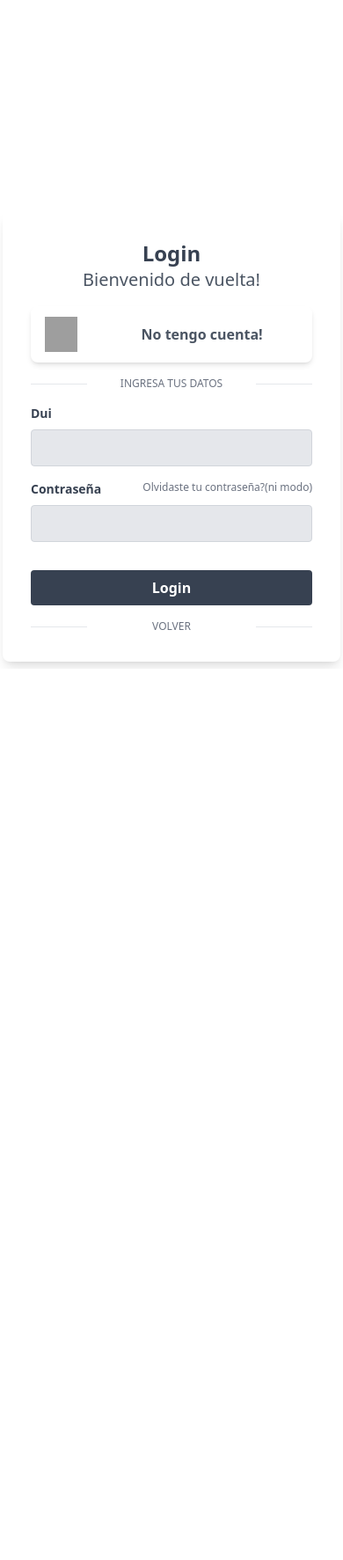
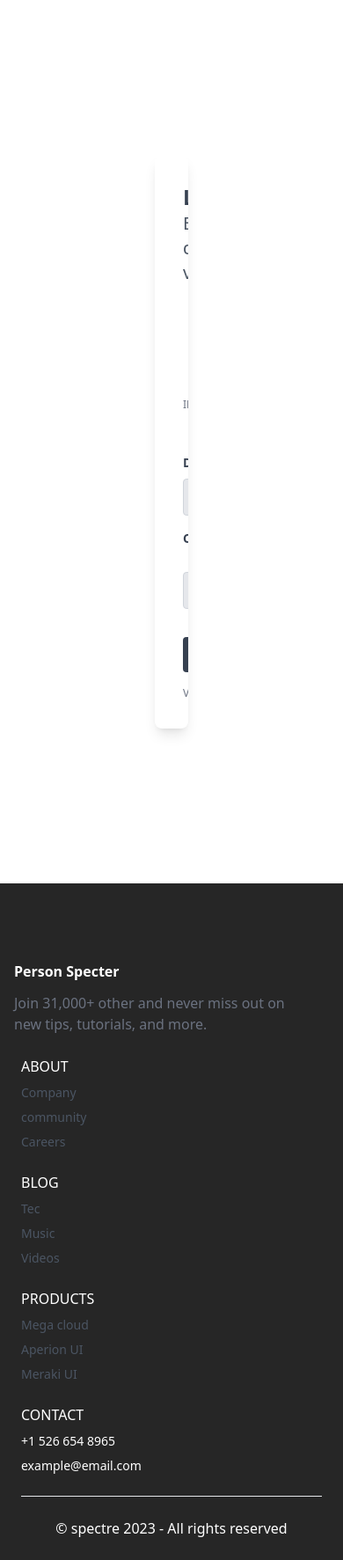
Before and after one commit to Andrewo083/Astro-salesianum, a PHP site: page /src/Login.html in a window 390 px wide. Shown: the part 84-1857 px from the top of the page at 88% size. Before the commit the page ends 843 px from the top, so only its background shows below. Run offline with PHP 8.4, Linux system fonts and the light colour scheme; style sheets or scripts are compiled from the project's sources; grey boxes are pictures that could not be loaded.

Commit message:
login y profile bien
rutas bien

```diff
--- a/src/Login.html
+++ b/src/Login.html
@@ -4,12 +4,12 @@
     <meta charset="UTF-8">
     <meta name="viewport" content="width=device-width, initial-scale=1.0">
     <title>Login</title>
-    <link rel="stylesheet" href="./output.css">
+    <link rel="stylesheet" href="../Public/tailwind.css">
 </head>
-<body>
+<body >
 
     <!-- component -->
-<!-- follow me on twitter @asad_codes -->
+
 
 <div>
 <section class="relative mx-auto">
@@ -61,16 +61,16 @@
 </section>
 
     <!-- component -->
-<div class="pt-60">
+<div class="p-44">
 <div class="flex bg-white rounded-lg shadow-lg overflow-hidden mx-auto max-w-sm lg:max-w-4xl">
-        <div class="hidden lg:block lg:w-1/2 bg-cover max-h-full" style=" background-image:url('./rm.jpeg') "></div>
+        <div class="hidden lg:block lg:w-1/2 bg-cover max-h-full" style=" background-image:url('../img/ricaldepo.jpeg') "></div>
         <div class="w-full p-8 lg:w-1/2">
             <h2 class="text-2xl font-semibold text-gray-700 text-center">Login</h2>
             <p class="text-xl text-gray-600 text-center">Bienvenido de vuelta!</p>
             <a href="#" class="flex items-center justify-center mt-4 text-white rounded-lg shadow-md hover:bg-gray-100">
                 <div class="px-4 py-3">
 
-                        <img src="./logis.png" class="h-10 w-10" viewBox="0 0 40 40">
+                        <img src="../img/logis.png" class="h-10 w-10" viewBox="0 0 40 40">
 
                 </div>
                 <h1 class="px-4 py-3 w-5/6 text-center text-gray-600 font-bold">No tengo cuenta! </h1>
@@ -102,5 +102,64 @@
         </div>
     </div>
 </div>
+ <footer class="bg-neutral-800 dark:bg-gray-900 flex pt-10">
+        <div class="container p-6 mx-auto">
+            <div class="lg:flex">
+                <div class="w-full -mx-6 lg:w-2/5">
+                  <div class="flex mt-6 -mx-2">
+                    <div class="px-6">
+                        <a href="#">
+
+                            <h1 class="w-auto h-7 text-white font-semibold">Person Specter</h1>
+                        </a>
+
+                        <p class="max-w-sm mt-2 text-gray-500 dark:text-gray-400">Join 31,000+ other and never miss out on new tips, tutorials, and more.</p>
+
+
+
+                        </div>
+                    </div>
+                </div>
+
+                <div class="mt-6 lg:mt-0 lg:flex-1">
+                    <div class="grid grid-cols-1 gap-6 sm:grid-cols-2 md:grid-cols-3 lg:grid-cols-4">
+                        <div>
+                            <h3 class="text-white uppercase dark:text-white">About</h3>
+                            <a href="#" class="block mt-2 text-sm text-gray-600 dark:text-gray-400 hover:underline">Company</a>
+                            <a href="#" class="block mt-2 text-sm text-gray-600 dark:text-gray-400 hover:underline">community</a>
+                            <a href="#" class="block mt-2 text-sm text-gray-600 dark:text-gray-400 hover:underline">Careers</a>
+                        </div>
+
+                        <div>
+                            <h3 class="text-white uppercase dark:text-white">Blog</h3>
+                            <a href="#" class="block mt-2 text-sm text-gray-600 dark:text-gray-400 hover:underline">Tec</a>
+                            <a href="#" class="block mt-2 text-sm text-gray-600 dark:text-gray-400 hover:underline">Music</a>
+                            <a href="#" class="block mt-2 text-sm text-gray-600 dark:text-gray-400 hover:underline">Videos</a>
+                        </div>
+
+                        <div>
+                            <h3 class="text-white uppercase dark:text-white">Products</h3>
+                            <a href="#" class="block mt-2 text-sm text-gray-600 dark:text-gray-400 hover:underline">Mega cloud</a>
+                            <a href="#" class="block mt-2 text-sm text-gray-600 dark:text-gray-400 hover:underline">Aperion UI</a>
+                            <a href="#" class="block mt-2 text-sm text-gray-600 dark:text-gray-400 hover:underline">Meraki UI</a>
+                        </div>
+
+                        <div>
+                            <h3 class="text-white uppercase dark:text-white">Contact</h3>
+                            <span class="block mt-2 text-sm text-white dark:text-gray-400 hover:underline">+1 526 654 8965</span>
+                            <span class="block mt-2 text-sm text-white dark:text-gray-400 hover:underline">example@email.com</span>
+                        </div>
+                    </div>
+                </div>
+            </div>
+
+
+            <hr class="h-px my-6 bg-gray-200 border-none dark:bg-gray-700">
+
+            <div>
+                <p class="text-center text-white dark:text-gray-400">© spectre 2023 - All rights reserved</p>
+            </div>
+        </div>
+    </footer>
 </body>
 </html>
--- a/src/Profile.html
+++ b/src/Profile.html
@@ -83,7 +83,8 @@
           <div class="flex flex-wrap justify-center">
             <div class="w-full lg:w-3/12 px-4 lg:order-2 flex justify-center">
               <div class="relative">
-                <img alt="..." src="./lobo.jpg">
+                <img alt="..." class="rounded-full h-36 w-36 p-4" src="../img/juca.jpeg
+                ">
               </div>
             </div>
             <div class="w-full lg:w-4/12 px-4 lg:order-3 lg:text-right lg:self-center">
```
Also changed, not shown: Public/tailwind.css.
